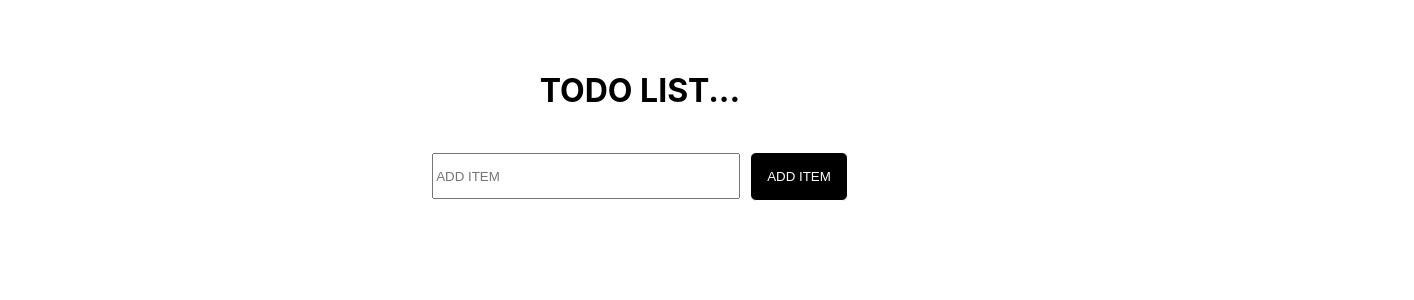
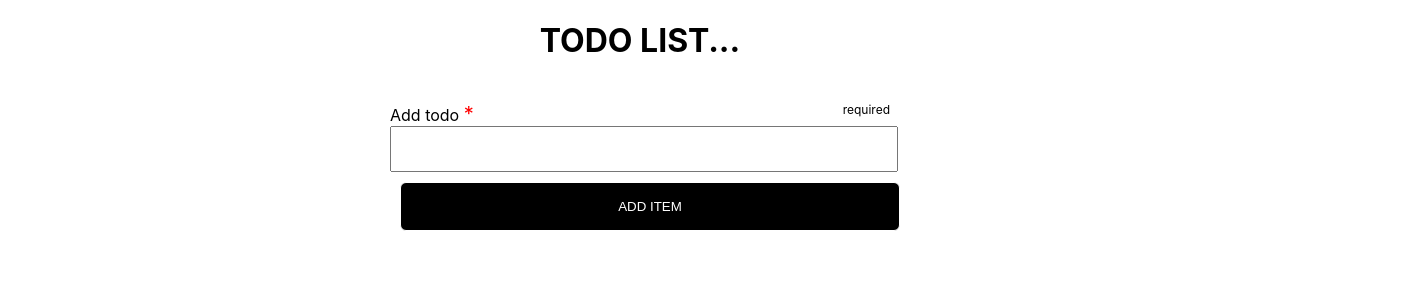
Before and after one commit to MarthaGamu/todo-list-react, a React (Create React App) app: page / in a window 1280 px wide. Shown: the top 300 px of the page, 1414 px wide, since content can reach past the window. Built offline with nearby package versions, Linux system fonts and the light colour scheme.

Commit message:
updated the accessisbility functionality

```diff
--- a/src/App.js
+++ b/src/App.js
@@ -34,8 +34,8 @@ const initialState = {
 	}
 
 	const AddHandler = (e) => {
+		if(todo.text === '') return
 		e.preventDefault()
-		if(todo.text === '') return alert('Please enter text in the input field first')
 		setTodos(todos.concat(todo))
 		setTodo(initialState)
 	}
@@ -45,13 +45,16 @@ const initialState = {
 			<Styled.ListTodoContainer>
 				<Styled.Heading>TODO LIST...</Styled.Heading>
 				<Styled.Form onSubmit={AddHandler}>
-					<Styled.Label htmlFor="addItem">Add a todo list App </Styled.Label>
+					<Styled.LabelWrapper>
+						<Styled.Label htmlFor="addItem">Add todo </Styled.Label>
+						<Styled.Span>required</Styled.Span>
+					</Styled.LabelWrapper>
 						<Styled.Input
 							id="addItem"
 							value={todo.text}
 							onChange={onChangeHandler}
-							placeholder='Add Item'
 							name='add-item'
+							required
 						/>
 					<Styled.Button onClick={AddHandler}>ADD ITEM</Styled.Button>
 				</Styled.Form>
--- a/src/styles/App.style.js
+++ b/src/styles/App.style.js
@@ -2,32 +2,50 @@ import styled from 'styled-components'
 
 export const ListTodoWrapper = styled.div`
 	display: flex;
-	justify-content: center;
+	width: 100vw;
 `
 
 export const Label = styled.label`
-	display: none;
+	font-weight: 400;
+	display: block;
+
+	&:after {
+		content: '*';
+		color: red;
+		font-size: 20px;
+	}
+`
+
+export const Span = styled.span`
+	weight: 200;
+	font-size: 12px;
+`
+
+export const LabelWrapper = styled.div`
+    width: 100%;
+	display: flex;
+	justify-content: space-between;
 `
 
 export const Heading = styled.h1`
-	color: black;
+ 	color: black;
 	text-align: center;
+
 `
 export const ListTodoContainer = styled.div`
 	margin-top: 50px;
-	width: 80vw;
+	width: 500px;
 	background: white;
-	text-align: center;
 	border-radius: 6px;
+	margin:0 auto;
 `
 
 export const Form = styled.form`
 	padding-top: 20px;
-	margin: 0 auto;
 `
 
 export const Input = styled.input`
-	width: 300px;
+	width: 500px;
 	height: 2.5rem;
 	text-transform: uppercase;
 
@@ -38,6 +56,8 @@ export const Input = styled.input`
 `
 
 export const Button = styled.button`
+    width: 100%;
+	margin-top: 10px;
 	padding: 1rem 1rem;
 	border-radius: 6px;
 	background: black;
```
